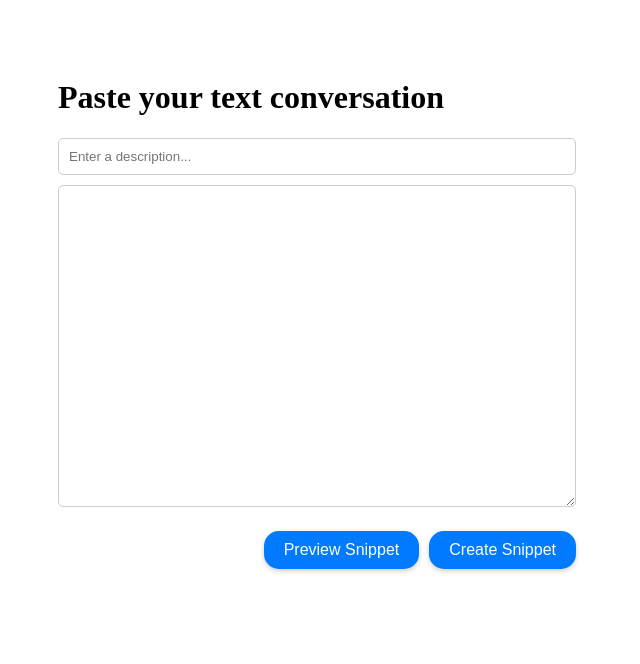
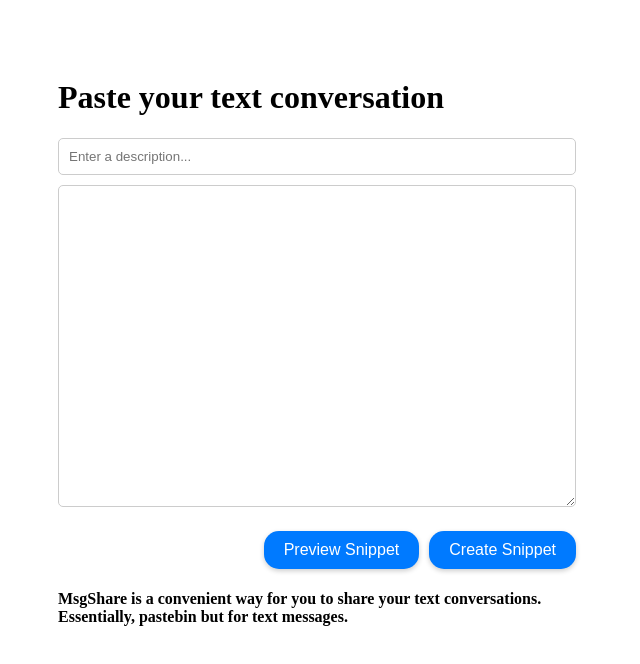
Before and after one commit to viraatdas/msgshare, a Vue app in the folder msgshare-ui/: page / in a window 1280 px wide. Shown: the top 664 px of the page, without its empty margins (0-640 px from the left). Built offline with nearby package versions, Linux system fonts and the light colour scheme.

Commit message:
adding quick description of the site

```diff
--- a/msgshare-ui/src/components/HomePage.vue
+++ b/msgshare-ui/src/components/HomePage.vue
@@ -8,6 +8,9 @@
           <button @click="previewSnippet">Preview Snippet</button>
           <button @click="createSnippet">Create Snippet</button>
         </div>
+        <h4>
+          MsgShare is a convenient way for you to share your text conversations. Essentially, pastebin but for text messages.
+        </h4>
       </div>
       <div class="output-section">
         <!-- Wrapper element for the v-if condition -->
```
